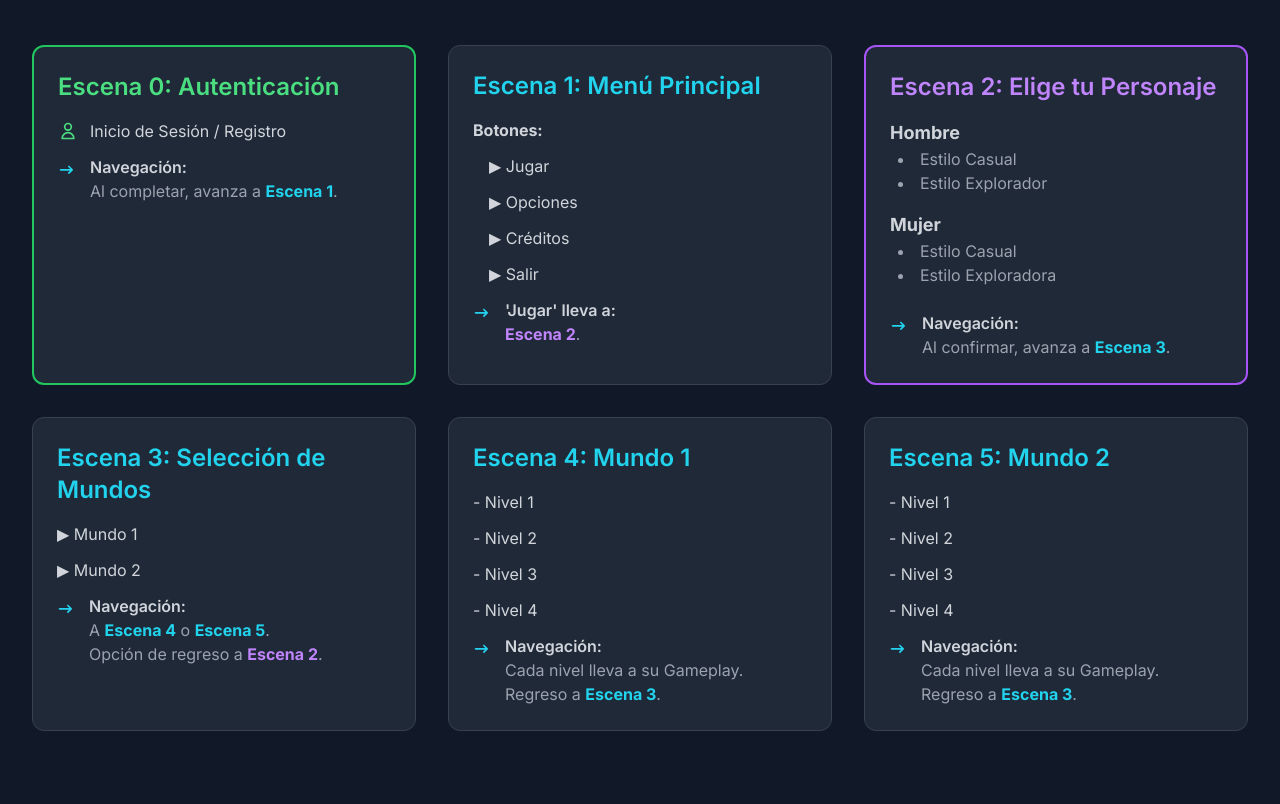
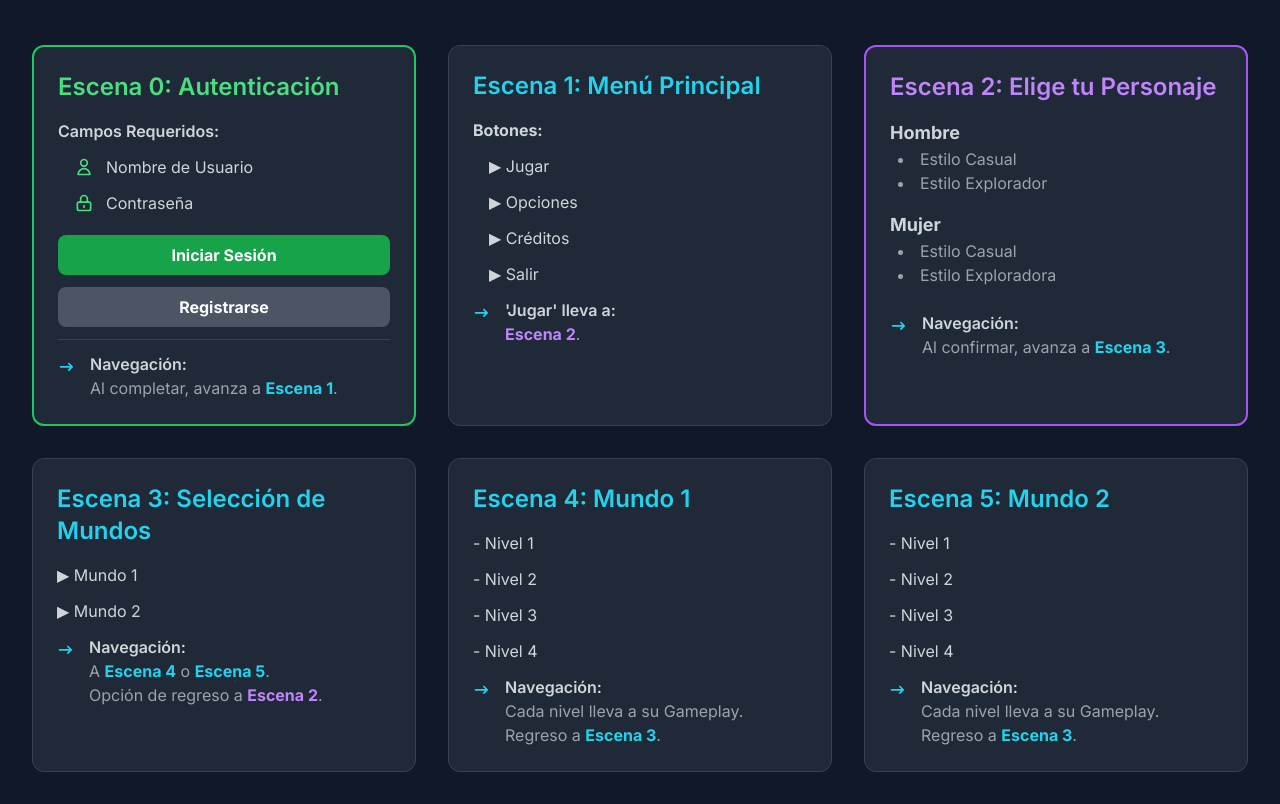
Before and after one commit to JesusMorenoH/diagrama-de-flujo-videojuego, a plain HTML site: page index.html in a window 1280 px wide. Shown: the part 119-923 px from the top of the page. Before the commit the page ends 882 px from the top, so only its background shows below. Drawn offline with nearby package versions, Linux system fonts and the light colour scheme.

Commit message:
actualizado index.html

```diff
--- a/index.html
+++ b/index.html
@@ -24,8 +24,8 @@
 
         <!-- Encabezado -->
         <header class="text-center mb-12">
-            <h1 class="text-4xl sm:text-5xl font-bold text-cyan-400">Flujo de Escenas del Videojuego</h1>
-            <p class="text-lg text-gray-400 mt-2">Una visualización del flujo de navegación basado en tu boceto.</p>
+            <h1 class="text-4xl sm:text-5xl font-bold text-cyan-400">Flujo de Escenas de "CUNUEN"</h1>
+            <p class="text-lg text-gray-400 mt-2">diagrama de flujo de scenas.</p>
         </header>
 
         <!-- Contenedor de las tarjetas de escenas -->
@@ -34,12 +34,28 @@
             <!-- Escena 0: Autenticación -->
             <div class="scene-card bg-gray-800 rounded-xl p-6 border-2 border-green-500">
                 <h2 class="text-2xl font-semibold text-green-400 mb-4">Escena 0: Autenticación</h2>
-                <ul class="space-y-3 text-gray-300">
-                    <li class="flex items-center">
+                 <ul class="space-y-3 text-gray-300">
+                    <li class="font-semibold">Campos Requeridos:</li>
+                    <li class="flex items-center ml-4">
                         <svg class="w-5 h-5 mr-3 text-green-400" fill="none" stroke="currentColor" viewBox="0 0 24 24" xmlns="http://www.w3.org/2000/svg"><path stroke-linecap="round" stroke-linejoin="round" stroke-width="2" d="M16 7a4 4 0 11-8 0 4 4 0 018 0zM12 14a7 7 0 00-7 7h14a7 7 0 00-7-7z"></path></svg>
-                        <span>Inicio de Sesión / Registro</span>
+                        <span>Nombre de Usuario</span>
                     </li>
-                    <li class="flex items-start">
+                    <li class="flex items-center ml-4">
+                         <svg class="w-5 h-5 mr-3 text-green-400" fill="none" stroke="currentColor" viewBox="0 0 24 24" xmlns="http://www.w3.org/2000/svg"><path stroke-linecap="round" stroke-linejoin="round" stroke-width="2" d="M12 15v2m-6 4h12a2 2 0 002-2v-6a2 2 0 00-2-2H6a2 2 0 00-2 2v6a2 2 0 002 2zm10-10V7a4 4 0 00-8 0v4h8z"></path></svg>
+                        <span>Contraseña</span>
+                    </li>
+                    <!-- Botones -->
+                    <li class="pt-2">
+                        <div class="bg-green-600 hover:bg-green-700 text-white font-bold py-2 px-4 rounded-lg text-center cursor-pointer transition-colors">
+                            Iniciar Sesión
+                        </div>
+                    </li>
+                    <li>
+                        <div class="bg-gray-600 hover:bg-gray-700 text-white font-bold py-2 px-4 rounded-lg text-center cursor-pointer transition-colors">
+                            Registrarse
+                        </div>
+                    </li>
+                    <li class="flex items-start pt-3 border-t border-gray-700 mt-3">
                         <svg class="w-5 h-5 mr-3 text-cyan-400 mt-1 flex-shrink-0" fill="none" stroke="currentColor" viewBox="0 0 24 24" xmlns="http://www.w3.org/2000/svg"><path stroke-linecap="round" stroke-linejoin="round" stroke-width="2" d="M13 9l4 4m0 0l-4 4m4-4H3"></path></svg>
                         <div>
                             <span class="font-semibold">Navegación:</span>
```
